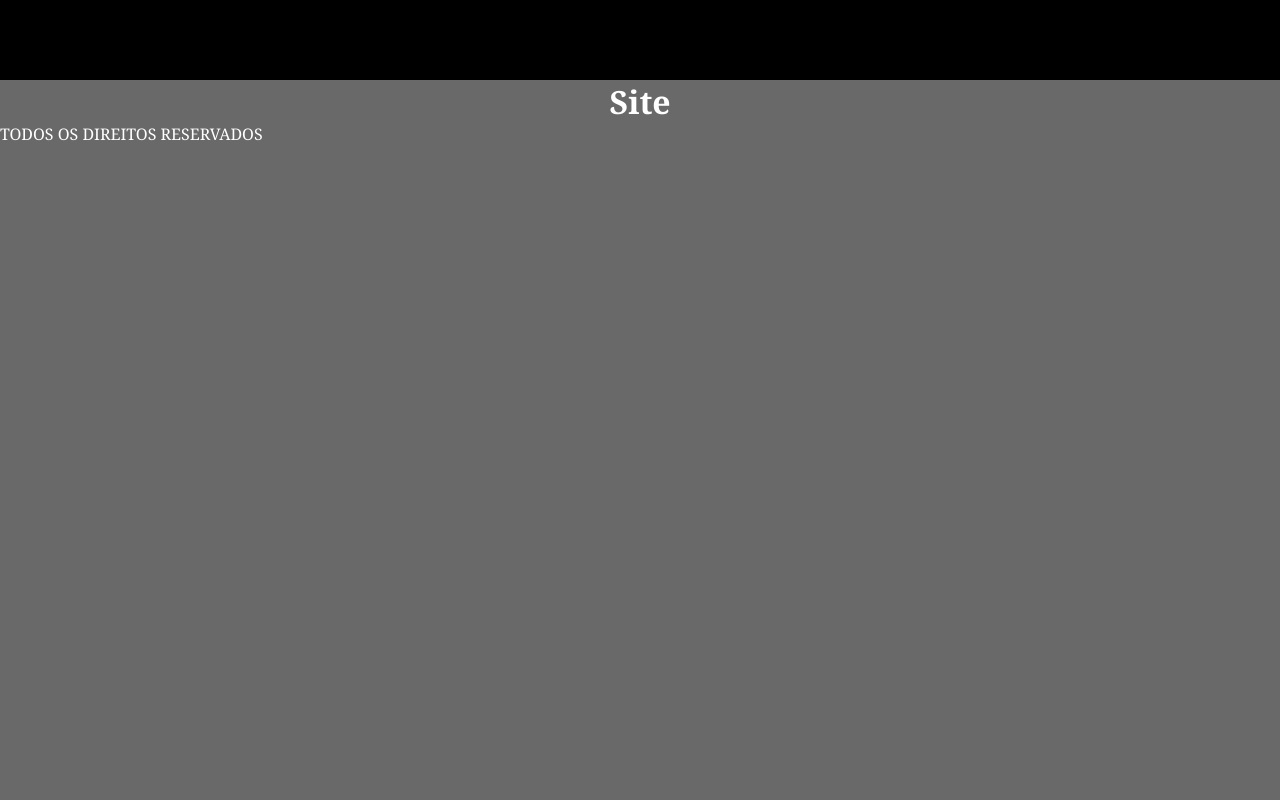
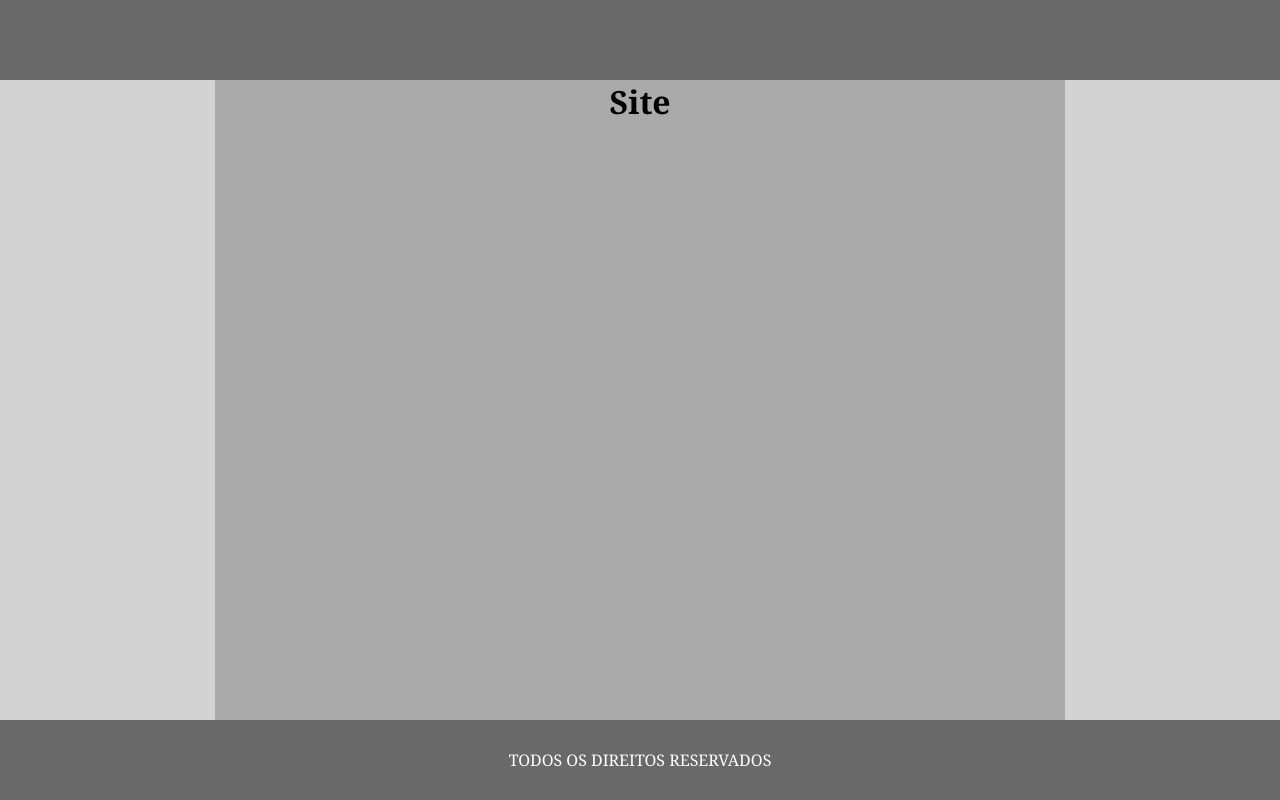
Before and after one commit to gafanhoto1234/projeto-site, a plain HTML site: page index.html in a window 1280 px wide. Drawn offline with Linux system fonts and the light colour scheme.

Commit message:
site ok
ok

```diff
--- a/index.html
+++ b/index.html
@@ -12,7 +12,7 @@
         <h1>Site</h1>
     </main>
     <footer>
-        <p>TODOS OS DIREITOS RESERVADOS</p>
+        TODOS OS DIREITOS RESERVADOS
     </footer>
 </body>
 </html>
--- a/style.css
+++ b/style.css
@@ -6,20 +6,33 @@ body,html{
     height: 100%;
 }
 body{
-    background-color: dimgray;
-    color:white;
+    background-color: lightgray;
+    color:black;
     font-family: Georgia, 'Times New Roman', Times, serif;
 }
 header{
     width: 100%;
-    height: 80px;
-    background-color: black;
+    height: 10%;
+    background-color: dimgray;
     display: flex;
     align-items: center;
     justify-content: center;
 }
 main{
     display: flex;
+    align-items: flex-start;
+    justify-content: center;
+    background-color: #aaa;
+    width: 850px;
+    height: 80%;
+    margin: 0 auto;
+}
+footer{
+    width: 100%;
+    height: 10%;
+    background-color: dimgray;
+    display: flex;
     align-items: center;
     justify-content: center;
+    color: white;
 }
```
